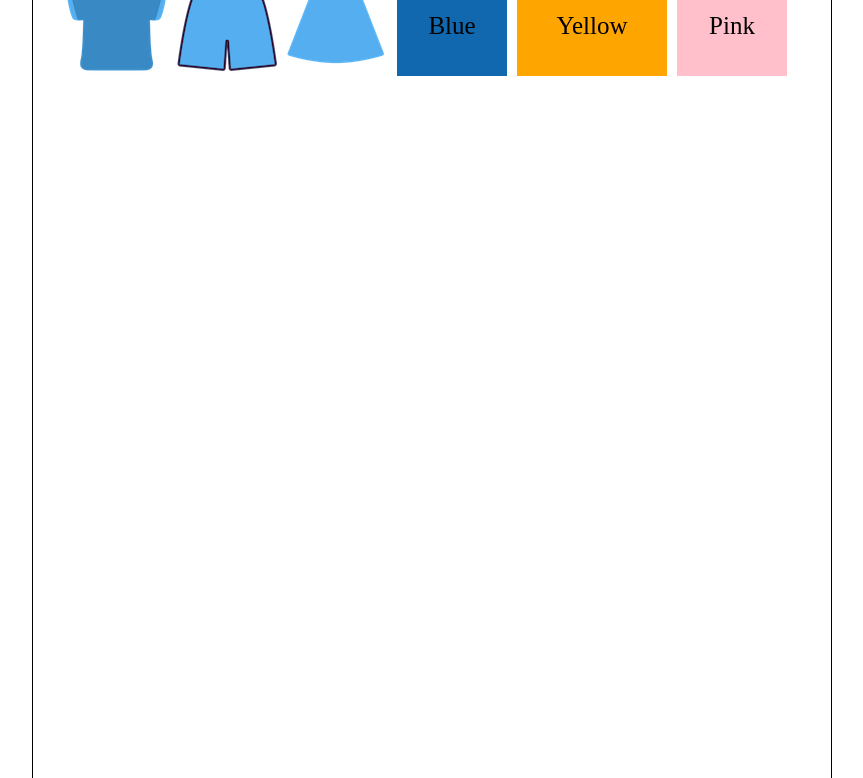
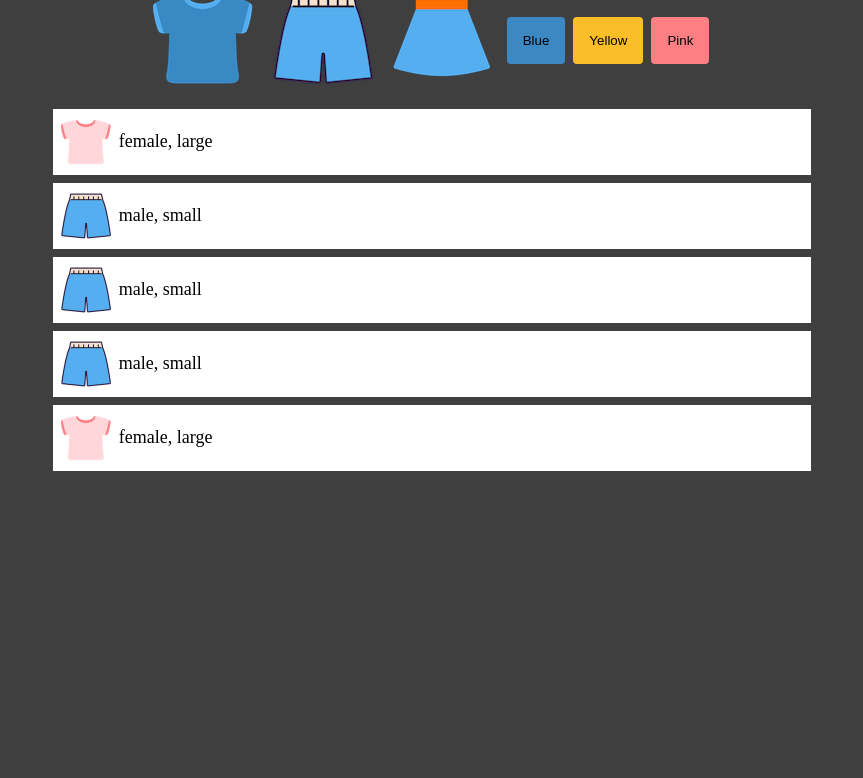
Before and after one commit to sutt2000/-_-, a plain HTML site: page index.html in a window 1280 px wide. Shown: the part 219-997 px from the top of the page, without its empty margins (208-1071 px from the left). After the commit the page ends 816 px from the top, so only its background shows below. Drawn offline with Linux system fonts and the light colour scheme.

Commit message:
메인완료

```diff
--- /dev/null
+++ b/data/data.json
@@ -0,0 +1,34 @@
+{
+  "items": [
+    {"key":"tshirt",
+     "gender":"female",
+     "size":"large",
+     "color":"pink",
+     "image":"../img/pink_t.png"
+    },
+    {"key":"pants",
+      "gender":"male",
+      "size":"small",
+      "color":"pink",
+      "image":"../img/blue_p.png"
+     },
+     {"key":"pants",
+      "gender":"male",
+      "size":"small",
+      "color":"pink",
+      "image":"../img/blue_p.png"
+     },
+     {"key":"pants",
+      "gender":"male",
+      "size":"small",
+      "color":"pink",
+      "image":"../img/blue_p.png"
+     },
+     {"key":"tshirt",
+      "gender":"female",
+      "size":"large",
+      "color":"pink",
+      "image":"../img/pink_t.png"
+     }
+  ]
+}
--- a/index.html
+++ b/index.html
@@ -7,80 +7,137 @@
     <link rel="stylesheet" href="style.css" />
     <script src="src/main.js" defer></script>
     <style>
-      *{margin: 0; padding: 0;}
-      div.d1_1{
-        width: 800px;
-        height: 1000px;
-        border: 1px solid #000;
-        margin: 0 auto;
+      :root {
+        /* color */
+        --color-black: #3f3f3f;
+        --color-white: #fff;
+        --color-blue: #3b88c3;
+        --color-yellow: #fbbe28;
+        --color-pink: #fd7f84;
+        --color-light-grey: grey;
+
+       /* size */
+        --base-space: 8px;
+        --size-button: 60px;
+        --size-border:4px;
+        --size-thumbnail: 50px;
+        --font-size: 18px;
+
+
+        /* annimation */
+        --size-animation-duration: 300ms;
       }
-      div.d2_1{
-       text-align: center;
+
+      body {
+        height: 100vh;
+        background-color: var(--color-black);
+        display:flex;
+        flex-direction: column;
+        justify-content: center;
+        align-items: center;
       }
-      div.d2_1 img{
-       margin: 20px;
-       width: 150px;
+
+      .logo {
+        cursor: pointer;
+        transition: transform 300ms ease;
       }
-      ul {
-        width: 750px;
-        height: 100px;
+
+      .btn{
+        background-color: transparent;
+        border:none;
+        outline: none;
+        cursor: pointer;
+        transition: transform var(--size-animation-duration) ease;
+        margin-right: var(--base-space) ;
+      }
+
+      .buttons{
+        display: flex;
+        align-items: center;
+      }
+
+      .logo:hover {
+        transform: scale(1.1);
+      }
+
+      .btn:hover,
+      .logo:hover {
+        transform: scale(1.1);
+      }
+
+      .imgBtn {
+        width: var(--size-button);
+        height: var(--size-button);
+      }
+
+      .colorBtn{
+        font-size: var(font-size);
+        padding: calc(var(--base-space)*2);
+        border-radius: var(--size-border)  ;
+      }
+
+      .blue{
+        background-color: var(--color-blue);
+      }
+
+      .yellow{
+        background-color: var(--color-yellow);
+      }
+
+      .pink{
+        background-color: var(--color-pink);
+      }
+
+      .items {
+        width: 60%;
         list-style: none;
-        margin: 0 auto;
+        overflow-y: scroll;
+        padding-left: 0px;
+      }
+
+      .item {
+        /* width: 60%; */
+        /* height: 60%; */
+        display: flex;
+        align-items: center;
+        padding: var(--base-space);
+        margin-bottom: var(--base-space);
+        background: #fff;
 
       }
-      ul li{
-        font-size: 25px;
-        color: aliceblue;
-        float: left;
-        margin-left: 10px;
+
+      .item_thumbnail {
+        width: var(--size-thumbnail);
+        height: var(--size-thumbnail);
       }
-      .l4{
-        width: 110px;
-        height: 100px;
-        background: rgb(17, 104, 175);
-        line-height: 100px;
-        text-align: center;
+
+      .item_description {
+        margin-left: var(--base-space) ;
+        font-size: var(--font-size);
       }
-      .l5{
-        width: 150px;
-        height: 100px;
-        background:orange;
-        line-height: 100px;
-        text-align: center;
-      }
-      .l6{
-        width: 110px;
-        height: 100px;
-        background : pink;
-        line-height: 100px;
-        text-align: center;
-      }
-      a{
-        text-decoration: none;
-      }
-      p{
-        color:#000
-      }
+
     </style>
   </head>
   <body>
-    <div class="d1_1">
-        <div class="d2_1"><a href="#"><img src="img/logo.png" alt=""></a></div>
-        <div>
-          <ul>
-            <li class="l1"><a href="#"><img src="img/blue_t.png" alt=""></a></li>
-            <li class="l2"><a href="#"><img src="img/blue_p.png" alt=""></a></li>
-            <li class="l3"><a href="#"><img src="img/blue_s.png" alt=""></a></li>
-            <li class="l4"><a href="#"><p>Blue</p></a></li>
-            <li class="l5"><a href="#"><p>Yellow</p> </a></li>
-            <li class="l6"><a href="#"><p>Pink</p> </a></li>
+        <!-- logo -->
+        <a href=""><img class="logo" src="img/logo.png" alt=""/></a>
+        <!-- buttons -->
+        <div class="buttons">
+          <button class="btn"> <img src="img/blue_t.png" alt="" class="imgbtn"/> </button>
+          <button class="btn"> <img src="img/blue_p.png" alt="" class="imgbtn"/> </button>
+          <button class="btn"> <img src="img/blue_s.png" alt="" class="imgbtn"/> </button>
+          <button class="btn colorBtn blue">Blue</button>
+          <button class="btn colorBtn yellow">Yellow</button>
+          <button class="btn colorBtn pink">Pink</button>
+        </div>
+        <!-- Items -->
+
+            <ul class="items">
+              <li class="item">
+                <img src="img/yellow_p.png" alt="" class="item_thumbnail">
+                <span class="item_description">male, large</span>
+              </li>
           </ul>
         </div>
-    </div>
-    <div>
-      <ul>
-        <li></li>
-      </ul>
-    </div>
   </body>
 </html>
--- a/src/main.js
+++ b/src/main.js
@@ -0,0 +1,27 @@
+function loadItems() {
+  return fetch('data/data.json')
+  .then(response => response.json())
+  .then(json => json.items)
+}
+
+function displayItems(items){
+    const conatainer = document.querySelector('.items');
+    conatainer.innerHTML = items.map(item => createHTMLString(item)).join('');
+}
+
+function createHTMLString(item){
+  return`
+    <li class="item">
+      <img src="${item.image}" alt="${item.type}" class="item_thumbnail" />
+      <span class="item_description">${item.gender}, ${item.size}</span>
+    </li>
+  `;
+}
+
+loadItems()
+  .then(items => {
+    console.log(items);
+    displayItems(items);
+    // setEventListeners(items)
+  })
+  .catch(console.log);
```
